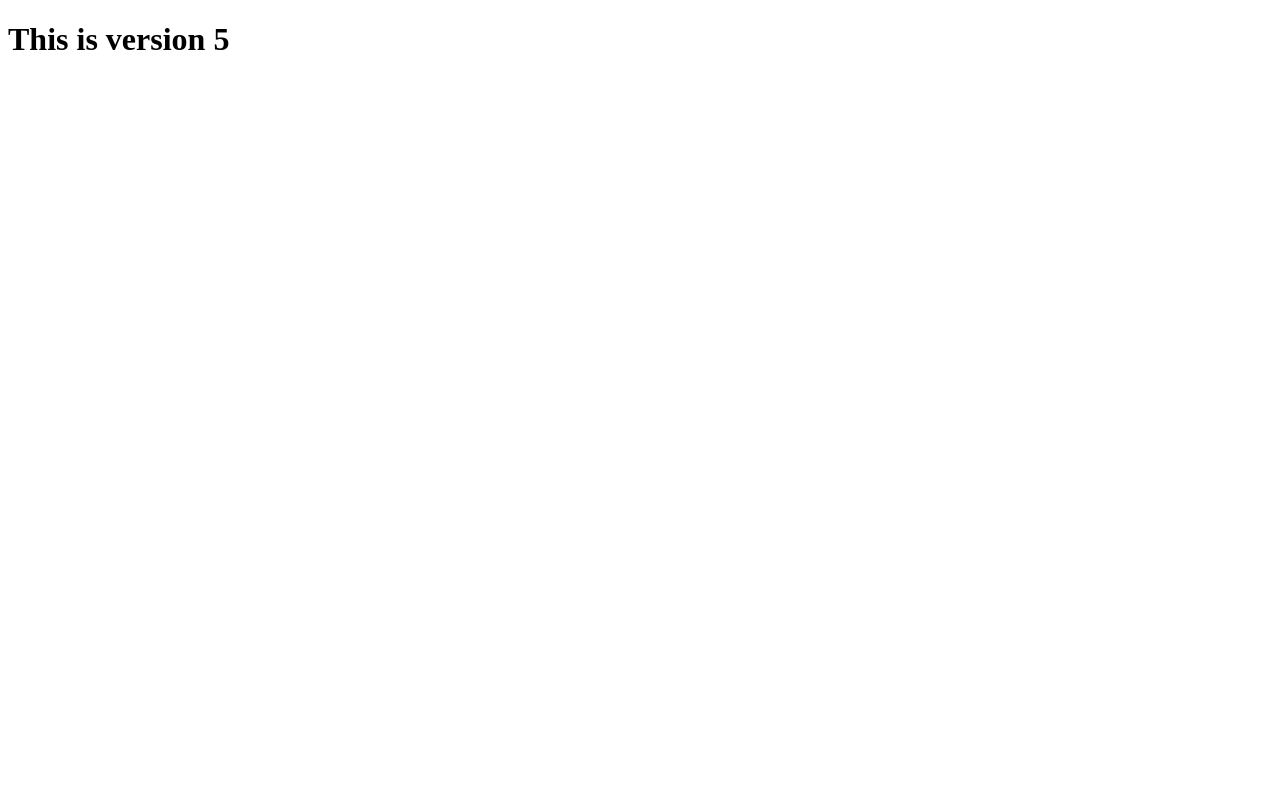
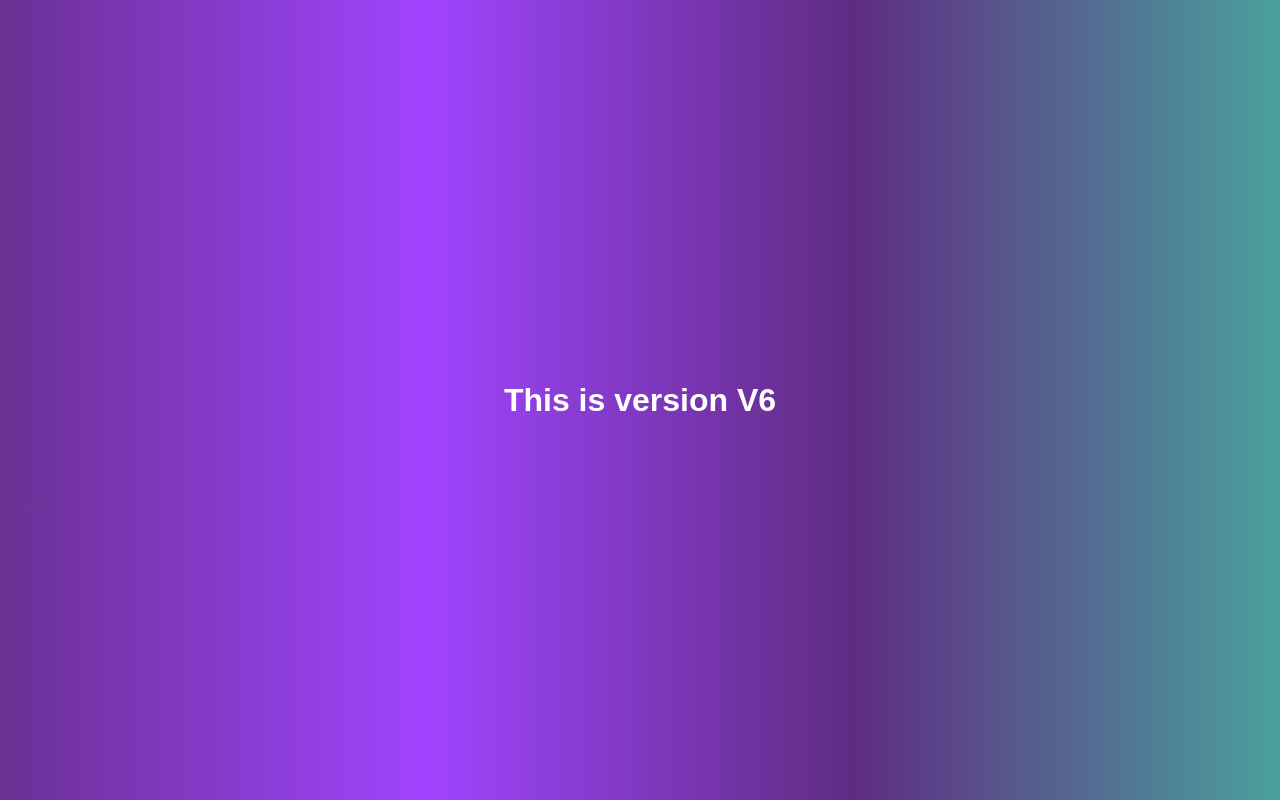
Before and after one commit to bhavuksharma/myrepo, a plain HTML site: page index.html in a window 1280 px wide. Drawn offline with Linux system fonts and the light colour scheme.

Commit message:
Added design for website

```diff
--- a/index.html
+++ b/index.html
@@ -2,10 +2,12 @@
 <html lang="en">
 <head>
     <meta charset="UTF-8">
+    <meta http-equiv="X-UA-Compatible" content="IE=edge">
     <meta name="viewport" content="width=device-width, initial-scale=1.0">
+    <link rel="stylesheet" href="styles.css">
     <title>Document</title>
 </head>
 <body>
-    <h1>This is version 5</h1>
+    <h1>This is version V6</h1>
 </body>
 </html>
--- /dev/null
+++ b/styles.css
@@ -0,0 +1,28 @@
+/* styles.css */
+body {
+    /* Set a gradient background from purple to teal */
+    background: linear-gradient(to right, #6a3093, #a044ff, #5f2c82, #49a09d);
+    font-family: Arial, sans-serif;
+    /* Sets a clean, modern font for the body text */
+    color: white;
+    /* Sets the text color to white for better contrast */
+    margin: 0;
+    /* Removes default margin */
+    padding: 0;
+    /* Removes default padding */
+    display: flex;
+    /* Enables flexbox layout */
+    justify-content: center;
+    /* Centers content horizontally */
+    align-items: center;
+    /* Centers content vertically */
+    height: 100vh;
+    /* Makes the body take the full height of the viewport */
+}
+
+h1 {
+    font-size: 2em;
+    /* Sets the size of the header text */
+    text-align: center;
+    /* Centers the header text */
+}
```
